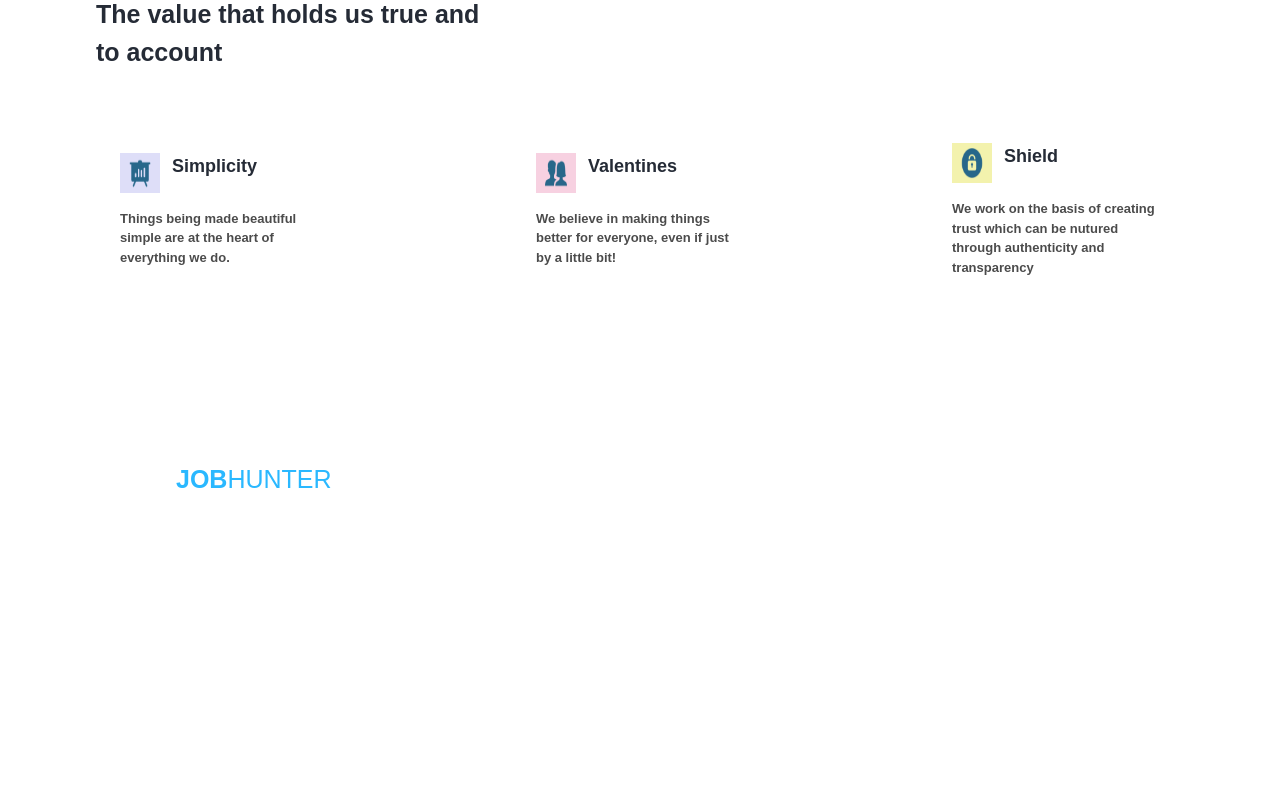
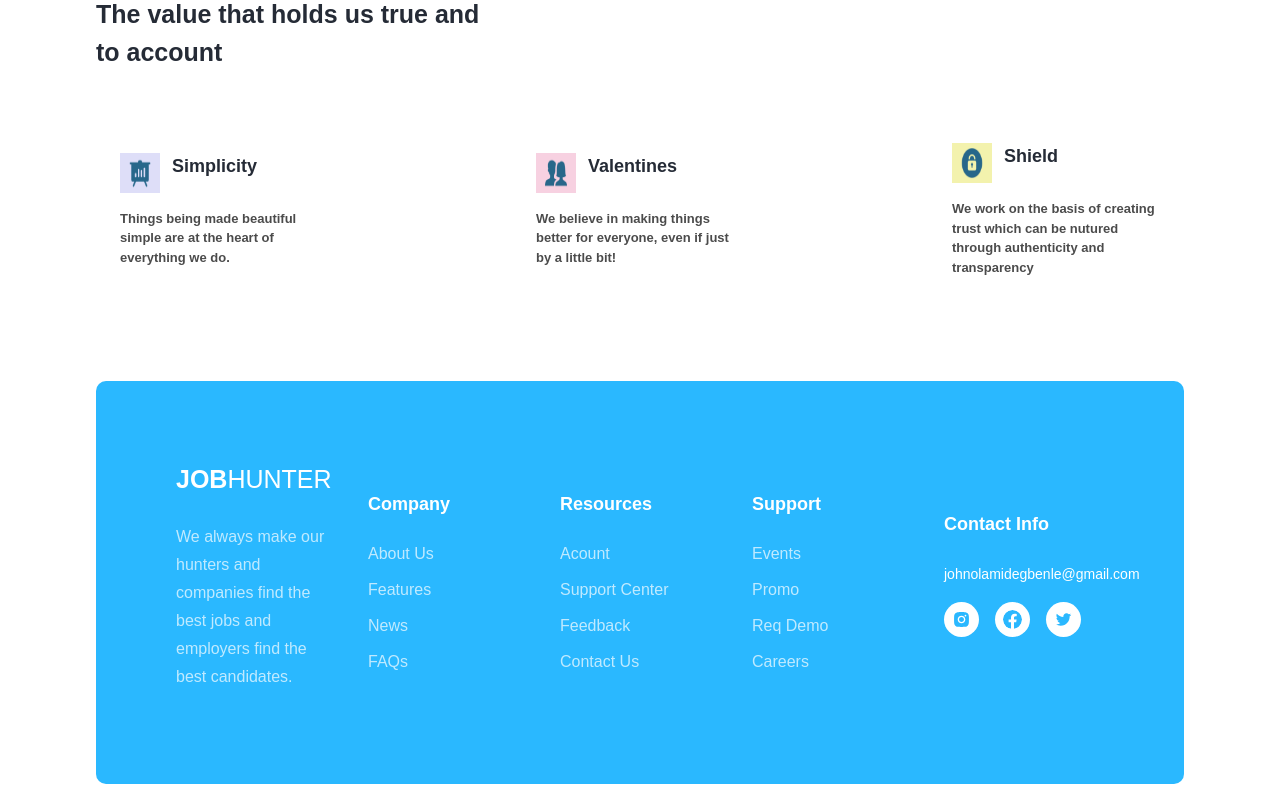
Before and after one commit to Jogbenle/jobhunter, a React (Vite) app: page / in a window 1280 px wide. Shown: the part 1576-2376 px from the top of the page. Before the commit the page ends 2171 px from the top, so only its background shows below. Built offline with nearby package versions, Linux system fonts and the light colour scheme; a web font is replaced by a local one.

Commit message:
Update footer.jsx

```diff
--- a/src/Components/FooterDiv/Footer.jsx
+++ b/src/Components/FooterDiv/Footer.jsx
@@ -1,14 +1,82 @@
 import React from 'react'
+import {AiFillInstagram} from 'react-icons/ai'
+import {BsFacebook} from 'react-icons/bs'
+import {AiOutlineTwitter} from 'react-icons/ai'
+
 
 const Footer = () => {
   return (
-    <div className='footer p-[5rem] mb-4 bg-bluecolor rounded-[10px] gap-[8] grid grid-cols-5 m-auto items-center justify-center'>
+    <div className='footer p-[5rem] mb-4 bg-blueColor rounded-[10px] gap-8 grid grid-cols-5 m-auto items-center justify-center'>
       <div>
-      <div className='logoDiv'>
-            <h1 className='logo text-[25px] text-blueColor'>
-                <strong>JOB</strong>HUNTER</h1>
+          <div className='logoDiv'>
+              <h1 className='logo text-[25px] text-white pb-[1.5rem]'>
+                  <strong>JOB</strong>HUNTER
+              </h1>
+          </div>
+          <p className='text-white pb-[13px] opacity-70 leading-7'>
+            We always make our hunters and companies find the best jobs and employers find the best candidates.
+          </p>
+      </div>
+
+      <div className='grid'>
+        <span className='divTitle text-[18px] font-semibold pb-[1.5rem] text-white'>
+          Company
+        </span>
+        <div className='grid gap-3'>
+
+          <li className='text-white opacity-[.7] hover:opacity-[1]'>About Us</li>
+          <li className='text-white opacity-[.7] hover:opacity-[1]'>Features</li>
+          <li className='text-white opacity-[.7] hover:opacity-[1]'>News</li>
+          <li className='text-white opacity-[.7] hover:opacity-[1]'>FAQs</li>
+
         </div>
       </div>
+
+      <div className='grid'>
+        <span className='divTitle text-[18px] font-semibold pb-[1.5rem] text-white'>
+          Resources
+        </span>
+        <div className='grid gap-3'>
+
+          <li className='text-white opacity-[.7] hover:opacity-[1]'>Acount</li>
+          <li className='text-white opacity-[.7] hover:opacity-[1]'>Support Center</li>
+          <li className='text-white opacity-[.7] hover:opacity-[1]'>Feedback</li>
+          <li className='text-white opacity-[.7] hover:opacity-[1]'>Contact Us</li>
+
+        </div>
+      </div>
+
+      <div className='grid'>
+        <span className='divTitle text-[18px] font-semibold pb-[1.5rem] text-white'>
+          Support
+        </span>
+        <div className='grid gap-3'>
+
+          <li className='text-white opacity-[.7] hover:opacity-[1]'>Events</li>
+          <li className='text-white opacity-[.7] hover:opacity-[1]'>Promo</li>
+          <li className='text-white opacity-[.7] hover:opacity-[1]'>Req Demo</li>
+          <li className='text-white opacity-[.7] hover:opacity-[1]'>Careers</li>
+
+        </div>
+      </div>
+
+      <div className='grid'>
+        <span className='divTitle text-[18px] font-semibold pb-[1.5rem] text-white'>
+          Contact Info
+        </span>
+        <div >
+          <small className='text-[14px] text-white'>
+            johnolamidegbenle@gmail.com
+          </small>
+          <div className="icons flex gap-4 py-[1rem]">
+            <AiFillInstagram className='bg-white p-[8px] h-[35px] w-[35px] rounded-full icon text-blueColor'/>
+            <BsFacebook className='bg-white p-[8px] h-[35px] w-[35px] rounded-full icon text-blueColor'/>
+            <AiOutlineTwitter className='bg-white p-[8px] h-[35px] w-[35px] rounded-full icon text-blueColor'/>
+          </div>
+
+        </div>
+      </div>
+
     </div>
   )
 }
```
